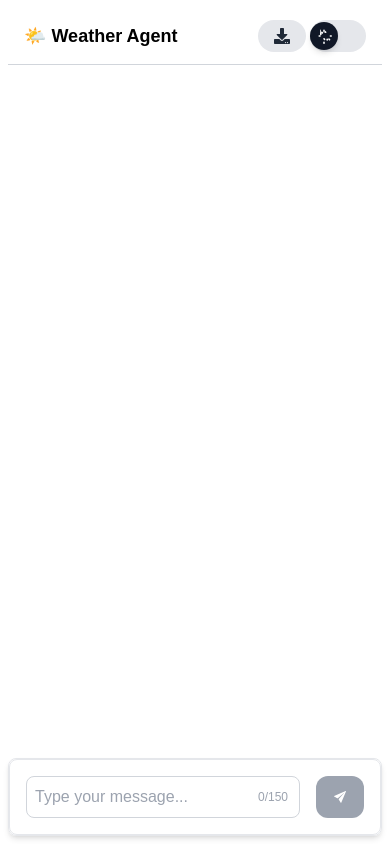
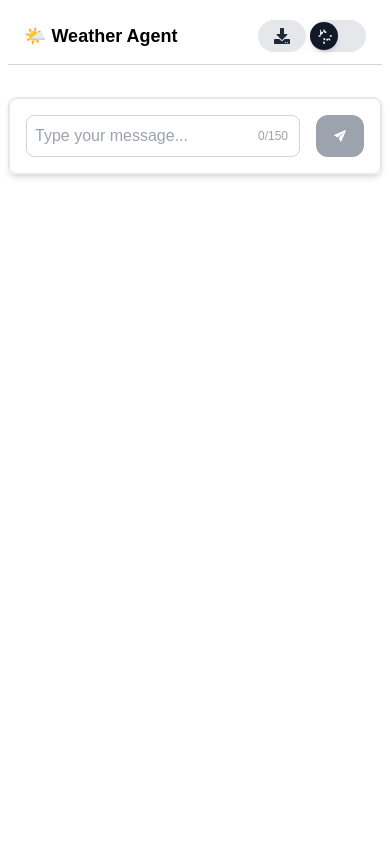
Before and after one commit to SidW111/weather-chat, a Next.js app: page / in a window 390 px wide. Built offline with nearby package versions, Linux system fonts and the light colour scheme.

Commit message:
responsiveness

```diff
--- a/app/page.tsx
+++ b/app/page.tsx
@@ -25,7 +25,7 @@ export default function Chat() {
   }, [messages]);
 
   return (
-    <div className="w-full flex flex-col h-[100dvh] p-2 md:p-4 bg-white dark:bg-gray-900 dark:text-white">
+    <div className="w-full flex flex-col min-h-[100dvh] p-2 md:p-4 bg-white dark:bg-gray-900 dark:text-white">
       <div className="w-full max-w-5xl mx-auto flex flex-col h-full dark:bg-gray-900 dark:text-white">
         <div className="flex justify-between items-center px-4 py-3 border-b border-gray-300 dark:border-gray-700">
           <h1 className="text-lg font-bold text-black dark:text-white">🌤️ Weather Agent</h1>
```
